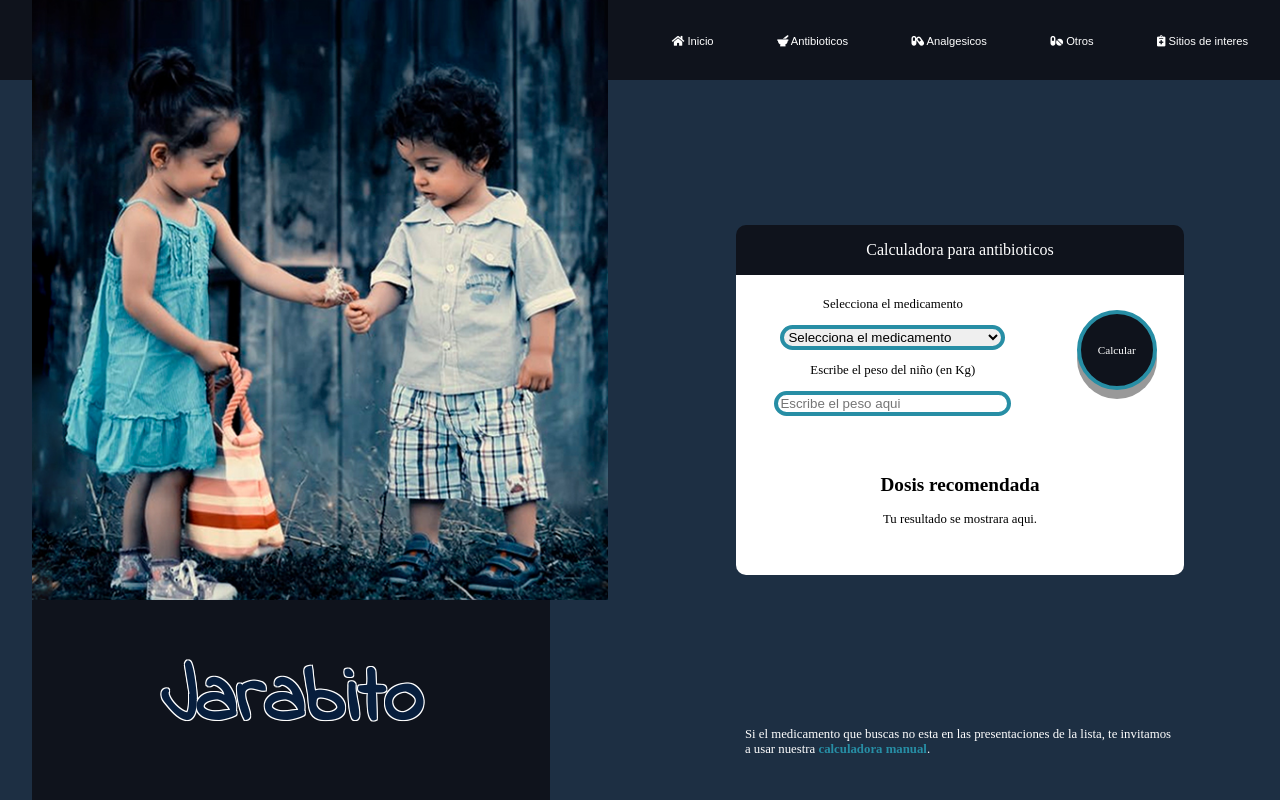
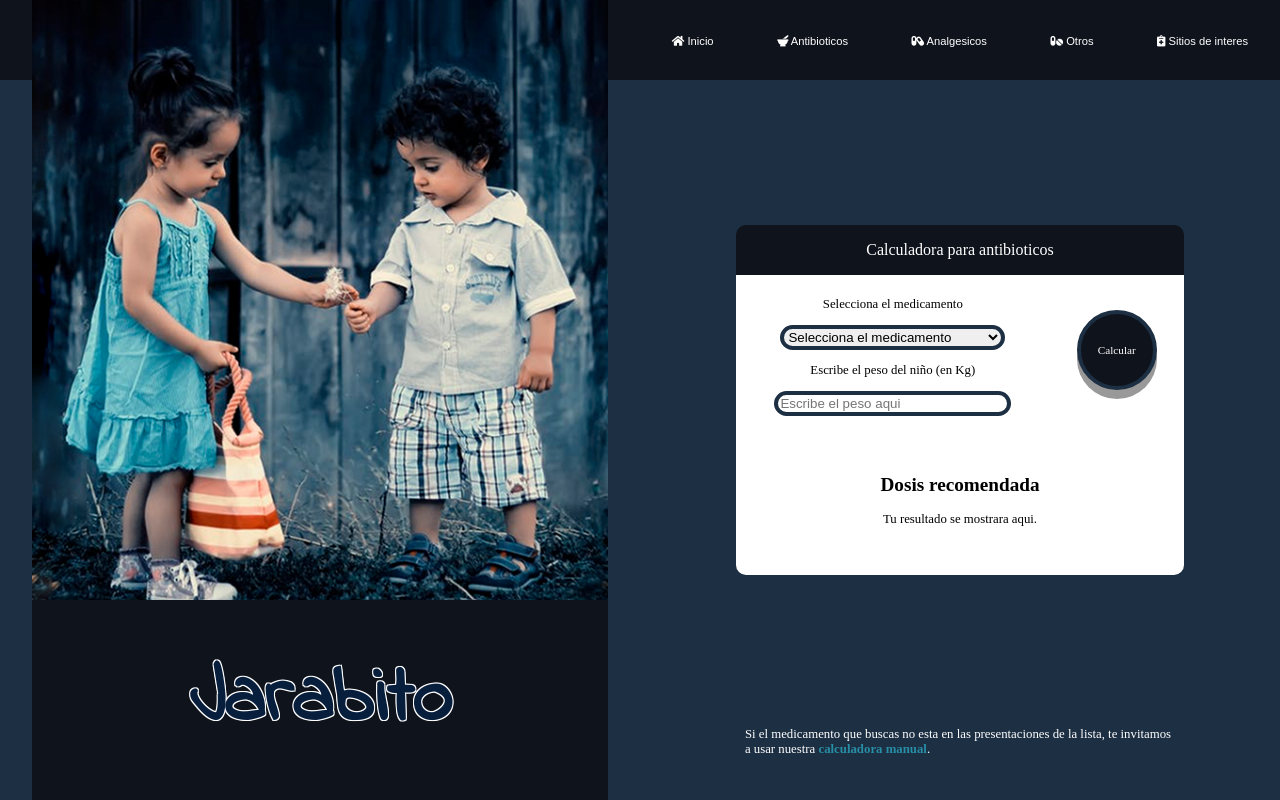
Before and after one commit to alexisss1928/jarabito, a plain HTML site: page index.html in a window 1280 px wide. Drawn offline with Linux system fonts and the light colour scheme.

Commit message:
Se elimimino el psd y se modifico el color del input y el select

```diff
--- a/CSS/jarabito.css
+++ b/CSS/jarabito.css
@@ -32,7 +32,7 @@ body {
     .ima_logo {
         background-color: #0f131c;
         align-self: center;
-        width: 90%;
+        width: 100%;
         height: 25%;
         display: flex;
         -webkit-display: flex;
@@ -148,7 +148,7 @@ body {
                 width: 80px;
                 border-radius: 50%;
                 background-color: #0f131c;
-                border: 4px solid #278ea5;
+                border: 4px solid  #1d2f43;
                 color:white;
                 font-family: 'Montserrat';
                 font-size: .7em;
@@ -163,7 +163,7 @@ body {
               }
 
             input, select {
-                border: 4px solid #278ea5;
+                border: 4px solid #1d2f43;
                 border-radius: 15px;
                 width: 80%;
                 outline: none;
```
Also changed, not shown: imagenes/kids_1.png (deleted), imagenes/logo.png (deleted).
